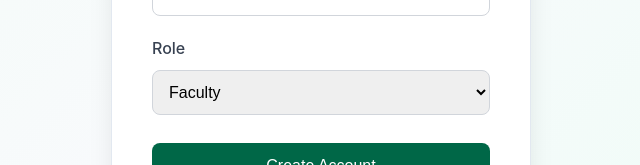
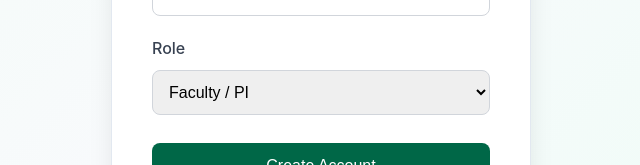
Before and after one commit to shivanij1203/RAISE_Prototype, a React app in the folder frontend/: page / in a window 1280 px wide. Both pictures are taken after a click on the button "Register". Shown: the part 446-611 px from the top of the page, without its empty margins (319-959 px from the left). Built offline with nearby package versions, Linux system fonts and the light colour scheme; the HTML template or start-up script is replaced by a standard one.

Commit message:
Remove admin role and fix consent page scroll
Dropped the admin/compliance role since it had no unique behavior.
Only student and faculty/PI roles remain. Also fixed the consent
page not scrolling on smaller screens.

```diff
--- a/frontend/src/App.css
+++ b/frontend/src/App.css
@@ -1408,10 +1408,11 @@ footer {
 .consent-container {
   min-height: 100vh;
   display: flex;
-  align-items: center;
+  align-items: flex-start;
   justify-content: center;
   background: linear-gradient(135deg, #f0fdf4 0%, #f8fafc 50%, #ecfdf5 100%);
   padding: 2rem;
+  overflow-y: auto;
 }
 
 .consent-card {
--- a/frontend/src/App.jsx
+++ b/frontend/src/App.jsx
@@ -7,7 +7,7 @@ import './App.css';
 
 // Map auth roles to dashboard roles
 function mapRole(authRole) {
-  const roleMap = { faculty: 'pi', admin: 'compliance', student: 'student' };
+  const roleMap = { faculty: 'pi', student: 'student' };
   return roleMap[authRole] || authRole;
 }
 
--- a/frontend/src/components/Login.jsx
+++ b/frontend/src/components/Login.jsx
@@ -76,9 +76,8 @@ function Login({ onLogin }) {
             <div className="form-group">
               <label>Role</label>
               <select value={role} onChange={e => setRole(e.target.value)}>
-                <option value="faculty">Faculty</option>
+                <option value="faculty">Faculty / PI</option>
                 <option value="student">Student</option>
-                <option value="admin">Admin</option>
               </select>
             </div>
           )}
```
Also changed, not shown: 1 other file (tests, documents, lock files or other folders).
